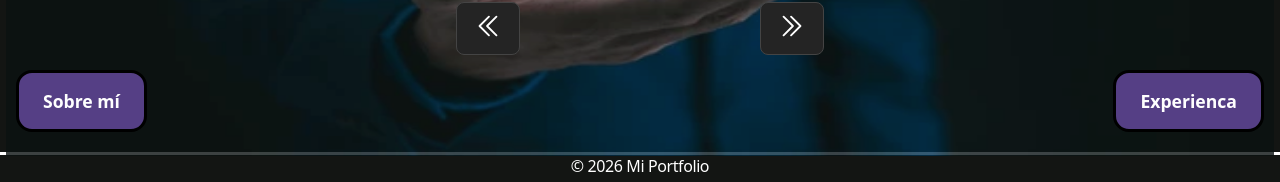
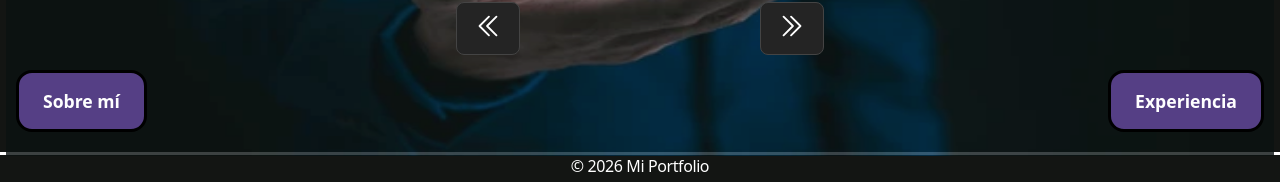
Before and after one commit to crisrobin95/portFolio, a Nuxt app: page /habilidades in a window 1280 px wide. Shown: the part 588-770 px from the top of the page. Built offline with nearby package versions, Linux system fonts and the light colour scheme.

Commit message:
Corregir error tipográfico en el botón de navegación a la sección de experiencia

```diff
--- a/app/pages/habilidades.vue
+++ b/app/pages/habilidades.vue
@@ -29,7 +29,7 @@ const titlePage = 'Habilidades Técnicas y Stack Tecnológico de Cristhian Quiñ
     </section>
     <aside class="button-next">
       <NuxtLink to="/experiencia">
-        <BottonNext label="Experienca" />
+        <BottonNext label="Experiencia" />
       </NuxtLink>
     </aside>
   </main>
```
